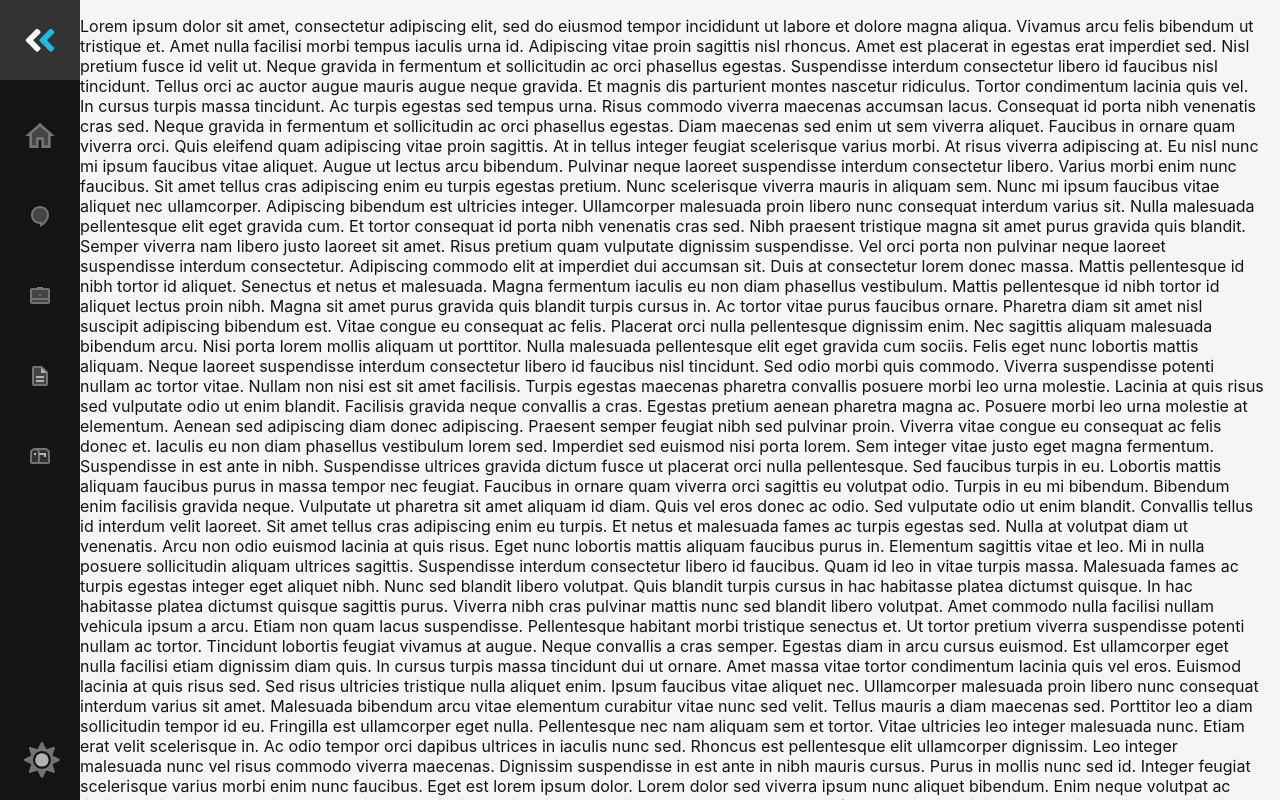
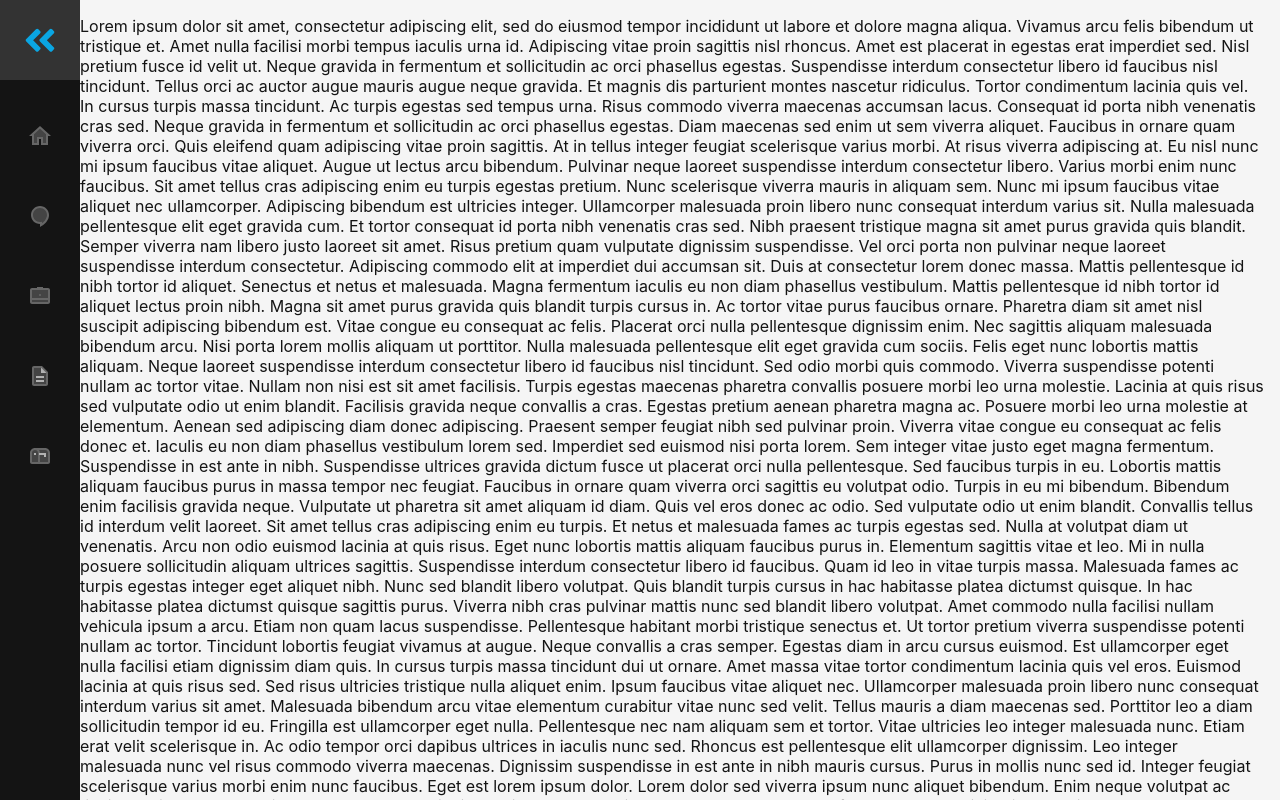
Before and after one commit to LeaskN/portfolio_3.0, a React (Create React App) app: page / in a window 1280 px wide. Shown: the top 800 px of the page. Built offline with nearby package versions, Linux system fonts and the light colour scheme.

Commit message:
fix: text on nav is clear on all screen sizes

```diff
--- a/src/App.css
+++ b/src/App.css
@@ -108,8 +108,8 @@ main{
   fill: var(--nl-white);
 }
 .fa-secondary{
-  color: var(--nl-light-blue);
-  fill: var(--nl-light-blue);
+  color: var(--nl-dark-blue);
+  fill: var(--nl-dark-blue);
 }
 
 .fa-primary, .a-secondary{
@@ -158,6 +158,8 @@ main{
   .navbar-nav{
     flex-direction: row;
     font-size: 0;
+    width: 100%;
+    justify-content: space-evenly;
   }
   .nav-item:hover{
     font-size: 1rem;
--- a/src/Components/NavBar.js
+++ b/src/Components/NavBar.js
@@ -1,14 +1,12 @@
 import React from 'react';
-import { FontAwesomeIcon } from "@fortawesome/react-fontawesome";
-import { faHome } from "@fortawesome/free-solid-svg-icons";
 
 export default function(){
   return(
     <nav className="navbar">
       <ul className="navbar-nav">
 
-        <li class="logo">
-          <a href="#" class="nav-link">
+        <li className="logo">
+          <a href="#" className="nav-link">
             <span className="link-text logo-text top-logo">Nic<br/>Leask</span>
             <svg
               aria-hidden="true"
@@ -18,27 +16,27 @@ export default function(){
               role="img"
               xmlns="http://www.w3.org/2000/svg"
               viewBox="0 0 448 512"
-              class="svg-inline--fa fa-angle-double-right fa-w-14 fa-5x"
+              className="svg-inline--fa fa-angle-double-right fa-w-14 fa-5x"
             >
-              <g class="fa-group">
+              <g className="fa-group">
                 <path
                   fill="currentColor"
                   d="M224 273L88.37 409a23.78 23.78 0 0 1-33.8 0L32 386.36a23.94 23.94 0 0 1 0-33.89l96.13-96.37L32 159.73a23.94 23.94 0 0 1 0-33.89l22.44-22.79a23.78 23.78 0 0 1 33.8 0L223.88 239a23.94 23.94 0 0 1 .1 34z"
-                  class="fa-secondary"
+                  className="fa-secondary"
                 ></path>
                 <path
                   fill="currentColor"
                   d="M415.89 273L280.34 409a23.77 23.77 0 0 1-33.79 0L224 386.26a23.94 23.94 0 0 1 0-33.89L320.11 256l-96-96.47a23.94 23.94 0 0 1 0-33.89l22.52-22.59a23.77 23.77 0 0 1 33.79 0L416 239a24 24 0 0 1-.11 34z"
-                  class="fa-primary"
+                  className="fa-secondary"
                 ></path>
               </g>
             </svg>
           </a>
         </li>
 
-        <li class="nav-item">
-          <a href="#" class="nav-link">
-            <svg xmlns="http://www.w3.org/2000/svg"  viewBox="0 0 24 24">
+        <li className="nav-item">
+          <a href="#" className="nav-link">
+            <svg xmlns="http://www.w3.org/2000/svg"  viewBox="0 0 24 24" width="24px" height="24px">
               <path className="fa-primary" d="M19,11v9h-5v-6h-4v6H5v-9H3.6L12,3.4l8.4,7.6H19z" opacity=".3"/>
               <path className="fa-secondary" d="M20,21h-7v-6h-2v6H4v-9H1l11-9.9L23,12h-3V21z M15,19h3v-8.8l-6-5.4l-6,5.4V19h3v-6h6V19z"/>
             </svg>
@@ -46,8 +44,8 @@ export default function(){
           </a>
         </li>
 
-        <li class="nav-item">
-          <a href="#" class="nav-link">
+        <li className="nav-item">
+          <a href="#" className="nav-link">
             <svg xmlns="http://www.w3.org/2000/svg"  viewBox="0 0 24 24" width="24px" height="24px">
               <path className="fa-primary" d="M20,11c0-4.4-3.6-8-8-8s-8,3.6-8,8s3.6,8,8,8c0.3,0,0.7,0,1-0.1v2.3c2.1-1.4,6-4.4,6.8-8.6C19.9,12.1,20,11.6,20,11z" opacity=".3"/>
               <path className="fa-secondary" d="M12,23.1V20c-5,0-9-4-9-9c0-5,4-9,9-9c5,0,9,4,9,9c0,0.6-0.1,1.3-0.2,1.9c-0.9,4.5-4.9,7.7-7.3,9.2L12,23.1z M14,17.8v1.5 c2-1.5,4.2-3.9,4.8-6.8c0.1-0.5,0.2-1,0.2-1.5c0-3.9-3.1-7-7-7c-3.9,0-7,3.1-7,7s3.1,7,7,7c0.3,0,0.6,0,0.9-0.1L14,17.8z"/></svg>
@@ -55,8 +53,8 @@ export default function(){
           </a>
         </li>
 
-        <li class="nav-item">
-          <a href="#" class="nav-link">
+        <li className="nav-item">
+          <a href="#" className="nav-link">
             <svg xmlns="http://www.w3.org/2000/svg"  viewBox="0 0 24 24" width="24px" height="24px">
               <path className='fa-primary' d="M20,19H4c-0.6,0-1-0.4-1-1V6c0-0.6,0.4-1,1-1h16c0.6,0,1,0.4,1,1v12C21,18.6,20.6,19,20,19z" opacity=".3"/>
               <path className='fa-secondary' d="M9 3H15V5H9z"/>
@@ -67,8 +65,8 @@ export default function(){
           </a>
         </li>
 
-        <li class="nav-item">
-          <a href="#" class="nav-link">
+        <li className="nav-item">
+          <a href="#" className="nav-link">
             <svg xmlns="http://www.w3.org/2000/svg"  viewBox="0 0 24 24" width="24px" height="24px">
               <path className="fa-primary" d="M19,20c0,0.6-0.4,1-1,1H6c-0.6,0-1-0.4-1-1V4c0-0.6,0.4-1,1-1h7.6L19,8.4V20z" opacity=".3"/>
               <path className="fa-primary" d="M8 12H16V14H8zM8 16H16V18H8z"/>
@@ -78,10 +76,10 @@ export default function(){
           </a>
         </li>
 
-        <li class="nav-item">
-          <a href="#" class="nav-link">
+        <li className="nav-item">
+          <a href="#" className="nav-link">
             <svg xmlns="http://www.w3.org/2000/svg"  viewBox="0 0 24 24" width="24px" height="24px">
-              <path className="fa-secondary" d="M7,5C4.8,5,3,6.8,3,9v9c0,0.6,0.4,1,1,1h16c0.6,0,1-0.4,1-1V9c0-2.2-1.8-4-4-4H7z" opacity=".3"/>
+              <path className="fa-primary" d="M7,5C4.8,5,3,6.8,3,9v9c0,0.6,0.4,1,1,1h16c0.6,0,1-0.4,1-1V9c0-2.2-1.8-4-4-4H7z" opacity=".3"/>
               <path className="fa-secondary" d="M20,20H4c-1.1,0-2-0.9-2-2V9c0-2.8,2.2-5,5-5h10c2.8,0,5,2.2,5,5v9C22,19.1,21.1,20,20,20z M7,6C5.3,6,4,7.3,4,9v9h16V9 c0-1.7-1.3-3-3-3H7z"/>
               <path className="fa-secondary" d="M12,19h-2V9c0-1.7-1.3-3-3-3V4c2.8,0,5,2.2,5,5V19z"/>
               <path className="fa-primary" d="M6 9H8V11H6zM18 13L16 13 16 11 11 11 11 9 18 9z"/>
@@ -89,11 +87,11 @@ export default function(){
             Contact
           </a>
         </li>
-
-        <li class="nav-item" id="themeButton">
-          <a href="#" class="nav-link">
-            {/* <svg
-              class="theme-icon"
+        <li></li>
+        {/*<li className="nav-item" id="themeButton">
+          <a href="#" className="nav-link">
+             <svg
+              className="theme-icon"
               id="lightIcon"
               aria-hidden="true"
               focusable="false"
@@ -102,23 +100,23 @@ export default function(){
               role="img"
               xmlns="http://www.w3.org/2000/svg"
               viewBox="0 0 512 512"
-              class="svg-inline--fa fa-moon-stars fa-w-16 fa-7x"
+              className="svg-inline--fa fa-moon-stars fa-w-16 fa-7x"
               >
-              <g class="fa-group">
+              <g className="fa-group">
               <path
               fill="currentColor"
               d="M320 32L304 0l-16 32-32 16 32 16 16 32 16-32 32-16zm138.7 149.3L432 128l-26.7 53.3L352 208l53.3 26.7L432 288l26.7-53.3L512 208z"
-              class="fa-secondary"
+              className="fa-secondary"
                 ></path>
                 <path
                   fill="currentColor"
                   d="M332.2 426.4c8.1-1.6 13.9 8 8.6 14.5a191.18 191.18 0 0 1-149 71.1C85.8 512 0 426 0 320c0-120 108.7-210.6 227-188.8 8.2 1.6 10.1 12.6 2.8 16.7a150.3 150.3 0 0 0-76.1 130.8c0 94 85.4 165.4 178.5 147.7z"
-                  class="fa-primary"
+                  className="fa-primary"
                 ></path>
               </g>
-            </svg> */}
+            </svg>
             <svg
-              class="theme-icon"
+              className="theme-icon"
               id="solarIcon"
               aria-hidden="true"
               focusable="false"
@@ -127,24 +125,24 @@ export default function(){
               role="img"
               xmlns="http://www.w3.org/2000/svg"
               viewBox="0 0 512 512"
-              class="svg-inline--fa fa-sun fa-w-16 fa-7x"
+              className="svg-inline--fa fa-sun fa-w-16 fa-7x"
             >
-              <g class="fa-group">
+              <g className="fa-group">
                 <path
                   fill="currentColor"
                   d="M502.42 240.5l-94.7-47.3 33.5-100.4c4.5-13.6-8.4-26.5-21.9-21.9l-100.4 33.5-47.41-94.8a17.31 17.31 0 0 0-31 0l-47.3 94.7L92.7 70.8c-13.6-4.5-26.5 8.4-21.9 21.9l33.5 100.4-94.7 47.4a17.31 17.31 0 0 0 0 31l94.7 47.3-33.5 100.5c-4.5 13.6 8.4 26.5 21.9 21.9l100.41-33.5 47.3 94.7a17.31 17.31 0 0 0 31 0l47.31-94.7 100.4 33.5c13.6 4.5 26.5-8.4 21.9-21.9l-33.5-100.4 94.7-47.3a17.33 17.33 0 0 0 .2-31.1zm-155.9 106c-49.91 49.9-131.11 49.9-181 0a128.13 128.13 0 0 1 0-181c49.9-49.9 131.1-49.9 181 0a128.13 128.13 0 0 1 0 181z"
-                  class="fa-secondary"
+                  className="fa-secondary"
                 ></path>
                 <path
                   fill="currentColor"
                   d="M352 256a96 96 0 1 1-96-96 96.15 96.15 0 0 1 96 96z"
-                  class="fa-primary"
+                  className="fa-primary"
                 ></path>
               </g>
             </svg>
             <span className="link-text">Dark-Light</span>
           </a>
-        </li>
+        </li>*/}
       </ul>
     </nav>
   )
```
